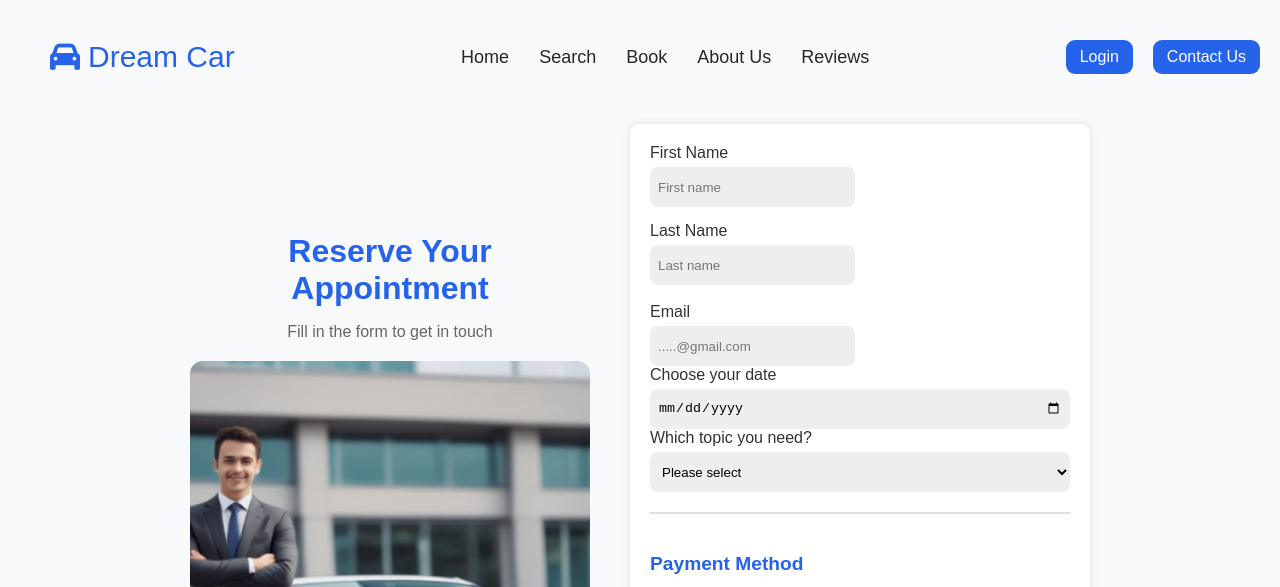
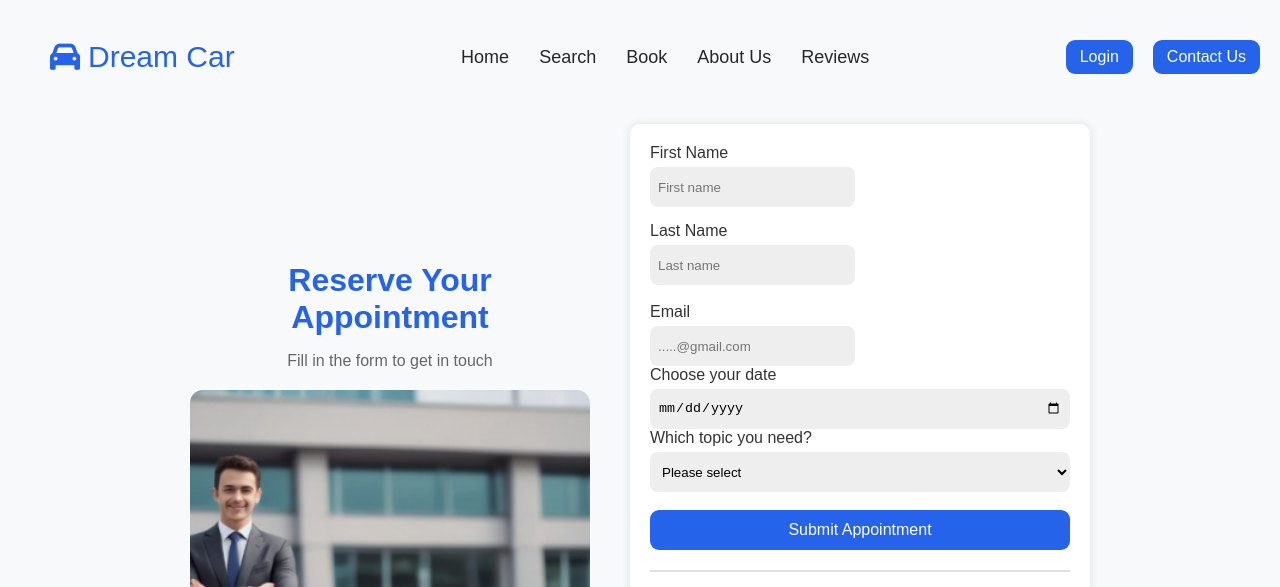
Before and after one commit to Karimashraf000/UNI-project, a plain HTML site: page bookingpage/reservation.html in a window 1280 px wide. Shown: the top 587 px of the page. Drawn offline with Linux system fonts and the light colour scheme.

Commit message:
feat: Add reservation page with form inputs and payment method selection.

```diff
--- a/bookingpage/reservation.html
+++ b/bookingpage/reservation.html
@@ -480,6 +480,9 @@
                         <option>Porsche 911</option>
                         <option>Lotus Emira</option>
                     </select>
+                    <br><br>
+                    <button class="down" type="button" aria-label="Submit appointment"
+                        onclick="submitAppointment()">Submit Appointment</button>
                     <br>
                     <!-- Payment Methods Section -->
                     <div class="payment-section">
@@ -576,6 +579,28 @@
             input.addEventListener("change", checkFormFilled);
         });
 
+        // Submit appointment function
+        function submitAppointment() {
+            // Validate appointment fields
+            const fname = document.getElementById('fname').value;
+            const lname = document.getElementById('Lname').value;
+            const email = document.getElementById('email').value;
+            const date = document.getElementById('date').value;
+            const topic = document.getElementById('topic').value;
+
+            if (!fname || !lname || !email || !date || !topic) {
+                alert('Please fill in all appointment fields before submitting.');
+                return;
+            }
+
+            if (!email.includes("@") || !email.includes(".")) {
+                alert("Please enter a valid email address.");
+                return;
+            }
+
+            alert('Appointment details submitted! Please proceed to payment.');
+        }
+
         // Payment method selection
         function selectPayment(method) {
             document.querySelectorAll('.payment-option').forEach(option => {
@@ -625,8 +650,6 @@
                 firstName: document.getElementById('fname').value,
                 lastName: document.getElementById('Lname').value,
                 email: email.value,
-                company: document.getElementById('Company').value,
-                carSize: document.getElementById('size').value,
                 date: document.getElementById('date').value,
                 topic: document.getElementById('topic').value,
                 paymentMethod: document.querySelector('input[name="payment"]:checked').value
```
